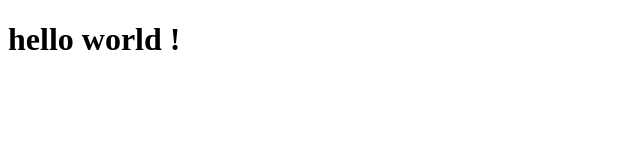
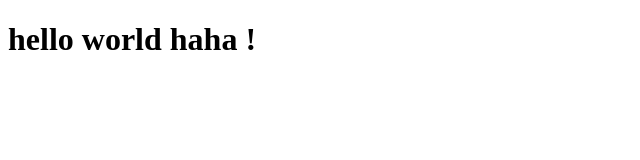
Before and after one commit to GAGREAdama/ex, a plain HTML site: page index.html in a window 1280 px wide. Shown: the whole page, without its empty margins (0-640 px from the left). Drawn offline with Linux system fonts and the light colour scheme.

Commit message:
Update index.html

```diff
--- a/index.html
+++ b/index.html
@@ -6,6 +6,6 @@
     <title>Document</title>
 </head>
 <body>
-    <h1>hello world !</h1>
+    <h1>hello world haha !</h1>
 </body>
 </html>
```
